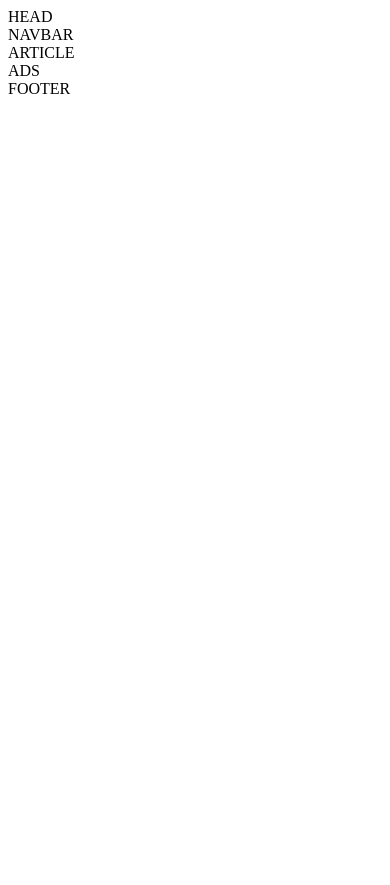
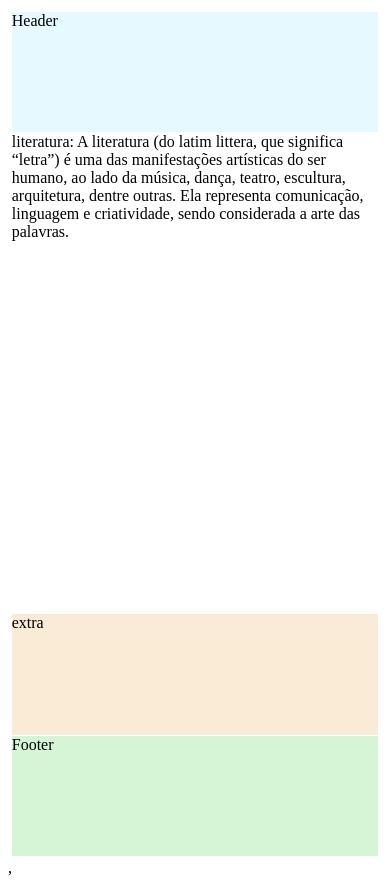
Before and after one commit to iurygdeoliveira/EnemVerso, a plain HTML site: page index.html in a window 390 px wide. Before the commit the page ends 844 px from the top, so only its background shows below. Drawn offline with Linux system fonts and the light colour scheme.

Commit message:
versao beta

```diff
--- a/index.html
+++ b/index.html
@@ -1,20 +1,80 @@
 <!DOCTYPE html>
 <html>
+<head>
+<style>
+.item1 {
+  grid-area: header;
+   background-color: #e6f9ff;
+}
+.item2 {
+  grid-area: sidebar;
+background-color: #ffe6e6;
+}
+.item3 { grid-area: literatura; }
+.item4 {
+  grid-area: extra;
+background-color: #FAEBD7;
+}
+.item5 {
+  grid-area: footer;
+  background-color: #d6f5d6;
+}
 
-<head>
-  <meta charset="utf-8">
-  <meta name="viewport" content="width=device-width">
-  <title>EnemVerso</title>
+.grid-container {
+  display: grid;
+  grid-template-areas:
+    'sidebar header header header header header'
+    'sidebar literatura literatura literatura literatura extra'
+    'sidebar footer footer footer footer footer';
+  height: 100vh;
+  gap: 1px;
+  padding: 1%;
+
+}
+
+/* .grid-container > div {
+  /* background-color: rgba(255, 255, 255, 0.8); */
+  /* text-align: center;
+  padding: 30% 0;
+  font-size: 30px;
+
+} */
+
+@media (max-width: 600px) {
+    .grid-container {
+      display: grid;
+      grid-template-areas:
+        'header'
+        'literatura'
+        'extra'
+        'footer';
+      grid-template-columns: 1fr;
+      grid-template-rows: 1fr 4fr 1fr 1fr;
+      gap: 1px;
+      padding: 1%;
+      height: 100vh;
+    }
+
+  .item2{
+    display: none;
+  }
+}
+
+</style>
 </head>
-
 <body>
 
-  <div id="head"> HEAD </div>
-  <div id="navbar"> NAVBAR </div>
-  <div id="article"> ARTICLE </div>
-  <div id="ads"> ADS </div>
-  <div id="footer"> FOOTER </div>
+<div class="grid-container">
+  <div class="item1">Header</div>
+  <div class="item2">
+    <img src="https://g3i5r4x7.rocketcdn.me/wp-content/uploads/2021/01/o-que-e-literatura-origem-funcao-e-generos-literarios.jpg" width="100" height="100">
+    Literatura</div>
+  <div class="item3">literatura:  A literatura (do latim littera, que significa “letra”) é uma das manifestações artísticas do ser humano, ao lado da música, dança, teatro, escultura, arquitetura, dentre outras. Ela representa comunicação, linguagem e criatividade, sendo considerada a arte das palavras.</div>
+  <div class="item4">extra</div>
+  <div class="item5">Footer</div>
+</div>
 
 </body>
+</html>
 
-</html>
+,
--- a/style.css
+++ b/style.css
@@ -1,4 +1,4 @@
-html {
+.html {
   height: 100%;
   width: 100%;
 }
```
